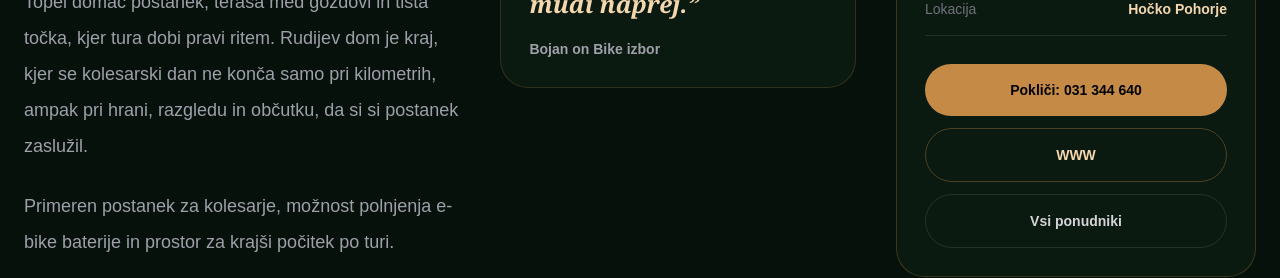
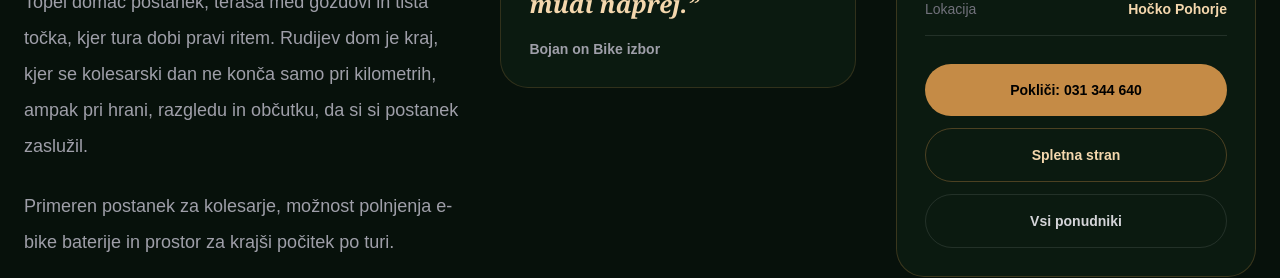
Before and after one commit to rabojan/bojan-on-bike-app, a Next.js app: page /main-preview/ponudniki/rudijev-dom-na-pohorju in a window 1280 px wide. Shown: the part 980-1258 px from the top of the page. Built offline with nearby package versions, Linux system fonts and the light colour scheme.

Commit message:
Vrni 'Spletna stran' namesto 'WWW' na straneh ponudnikov
Co-Authored-By: Claude Sonnet 4.6 <noreply@anthropic.com>

```diff
--- a/app/main-preview/ponudniki/rudijev-dom-na-pohorju/page.tsx
+++ b/app/main-preview/ponudniki/rudijev-dom-na-pohorju/page.tsx
@@ -202,7 +202,7 @@ export default function ProviderDetailPage() {
                   rel="noreferrer"
                   className="rounded-full border border-[#c58b46]/35 px-6 py-4 text-center text-sm font-bold text-[#f4d7ad] transition hover:border-[#c58b46]"
                 >
-                  WWW
+                  Spletna stran
                 </a>
               )}
 
--- a/app/ponudniki/[id]/page.tsx
+++ b/app/ponudniki/[id]/page.tsx
@@ -315,7 +315,7 @@ export default function PonudnikDetailPage() {
               {ponudnik.spletna_stran && (
                 <a href={ponudnik.spletna_stran} target="_blank" rel="noreferrer"
                   className="rounded-full border border-[#c58b46]/35 px-6 py-4 text-center text-sm font-bold text-[#f4d7ad] transition hover:border-[#c58b46]">
-                  WWW
+                  Spletna stran
                 </a>
               )}
               <Link href="/ponudniki"
```
